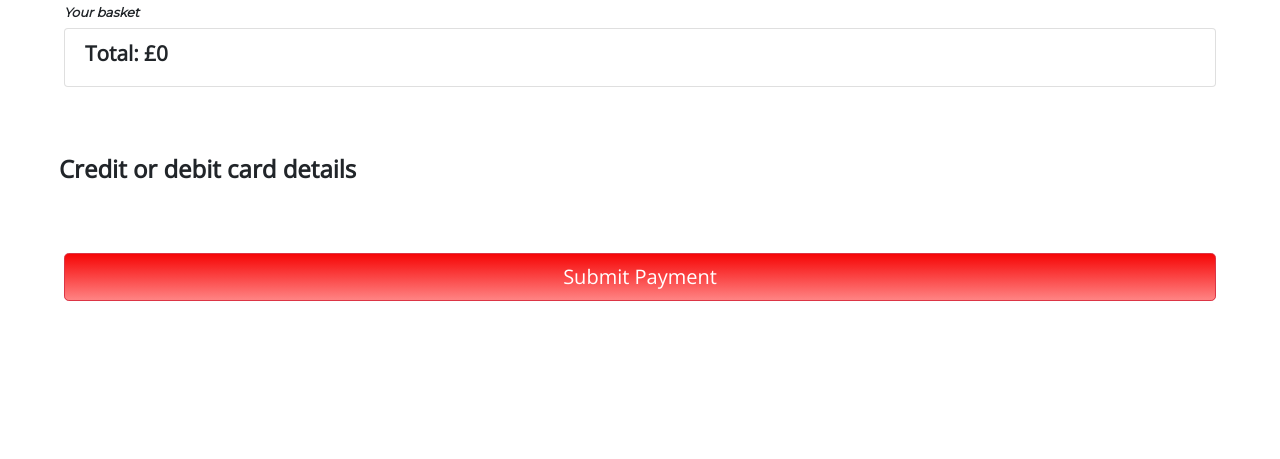
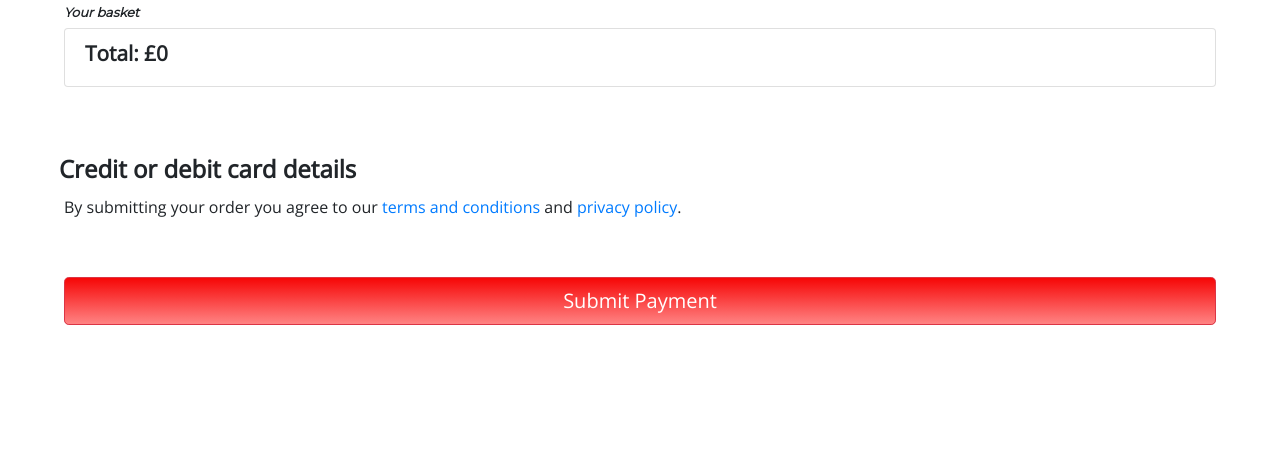
Before and after one commit to harryphelps2/shoepersonic2, a Django app: page /checkout/card_details in a window 1280 px wide. Shown: the part 173-632 px from the top of the page. Run offline with Django 3.2, Linux system fonts and the light colour scheme; some libraries are stand-ins or nearby versions.

Commit message:
Added Ts and Cs agreement thing.

```diff
--- a/checkout/templates/checkout.html
+++ b/checkout/templates/checkout.html
@@ -41,6 +41,7 @@
         <!-- Used to display Element errors. -->
         <div id="card-errors" role="alert"></div>
     </div>
+    <p>By submitting your order you agree to our <a href="{% url 'terms_and_conditions' %}">terms and conditions</a> and <a href="{% url 'privacy_policy' %}">privacy policy</a>.</p>
     <button class="btn btn-block btn-primary btn-lg btn-danger next-button" id="submit_payment_btn" name="commit" type="submit">Submit Payment</button>
 </form>
 {% endblock %}
```
